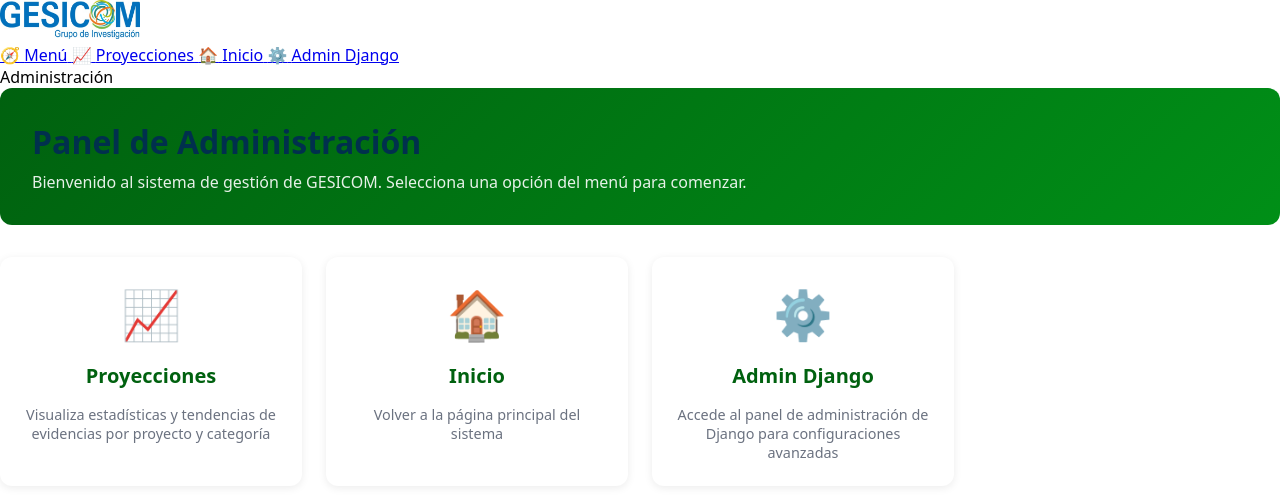
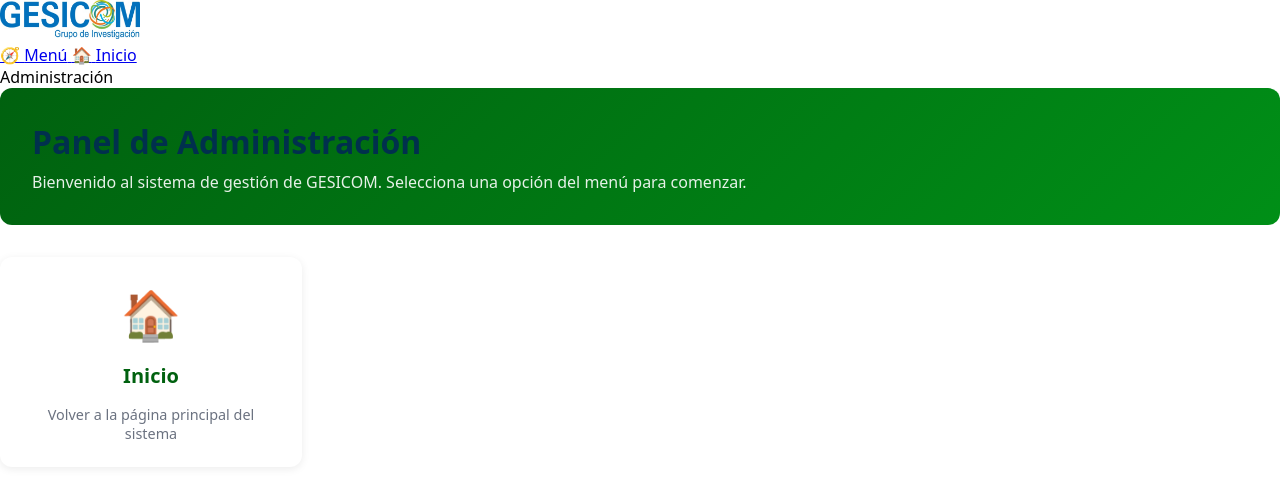
Before and after one commit to eldani827/Proyecto-html, a Django app: page /administracion/ in a window 1280 px wide. Shown: the top 497 px of the page. Run offline with Django 5.2, Linux system fonts and the light colour scheme.

Commit message:
eliminacion de proyecciones

```diff
--- a/PRoyecto django/Proyecto-html/Gesicom/templates/admin/menu.html
+++ b/PRoyecto django/Proyecto-html/Gesicom/templates/admin/menu.html
@@ -74,18 +74,11 @@
           <span class="icon">🧭</span>
           <span>Menú</span>
         </a>
-        <a href="{% url 'proyecciones' %}" class="sidebar-link">
-          <span class="icon">📈</span>
-          <span>Proyecciones</span>
-        </a>
         <a href="{% url 'home' %}" class="sidebar-link">
           <span class="icon">🏠</span>
           <span>Inicio</span>
         </a>
-        <a href="/admin/" class="sidebar-link">
-          <span class="icon">⚙️</span>
-          <span>Admin Django</span>
-        </a>
+        <!-- Proyecciones y Admin Django eliminados por petición -->
       </nav>
     </aside>
 
@@ -102,22 +95,10 @@
       </div>
 
       <div class="admin-cards">
-        <a href="{% url 'proyecciones' %}" class="admin-card-item">
-          <div class="admin-card-icon">📈</div>
-          <h2 class="admin-card-title">Proyecciones</h2>
-          <p class="admin-card-desc">Visualiza estadísticas y tendencias de evidencias por proyecto y categoría</p>
-        </a>
-
         <a href="{% url 'home' %}" class="admin-card-item">
           <div class="admin-card-icon">🏠</div>
           <h2 class="admin-card-title">Inicio</h2>
           <p class="admin-card-desc">Volver a la página principal del sistema</p>
-        </a>
-
-        <a href="/admin/" class="admin-card-item">
-          <div class="admin-card-icon">⚙️</div>
-          <h2 class="admin-card-title">Admin Django</h2>
-          <p class="admin-card-desc">Accede al panel de administración de Django para configuraciones avanzadas</p>
         </a>
       </div>
     </main>
--- a/PRoyecto django/Proyecto-html/Gesicom/templates/admin/reportes.html
+++ b/PRoyecto django/Proyecto-html/Gesicom/templates/admin/reportes.html
@@ -40,10 +40,7 @@ DEBUG = os.environ.get("DJANGO_DEBUG", "True") == "True"
           <span class="icon">🧭</span>
           <span>Menú</span>
         </a>
-        <a href="{% url 'proyecciones' %}" class="sidebar-link">
-          <span class="icon">📈</span>
-          <span>Proyecciones</span>
-        </a>
+        <!-- Proyecciones eliminado del sidebar por petición -->
         <a href="{% url 'reportes' %}" class="sidebar-link active" aria-current="page">
           <span class="icon">📊</span>
           <span>Reportes</span>
```
